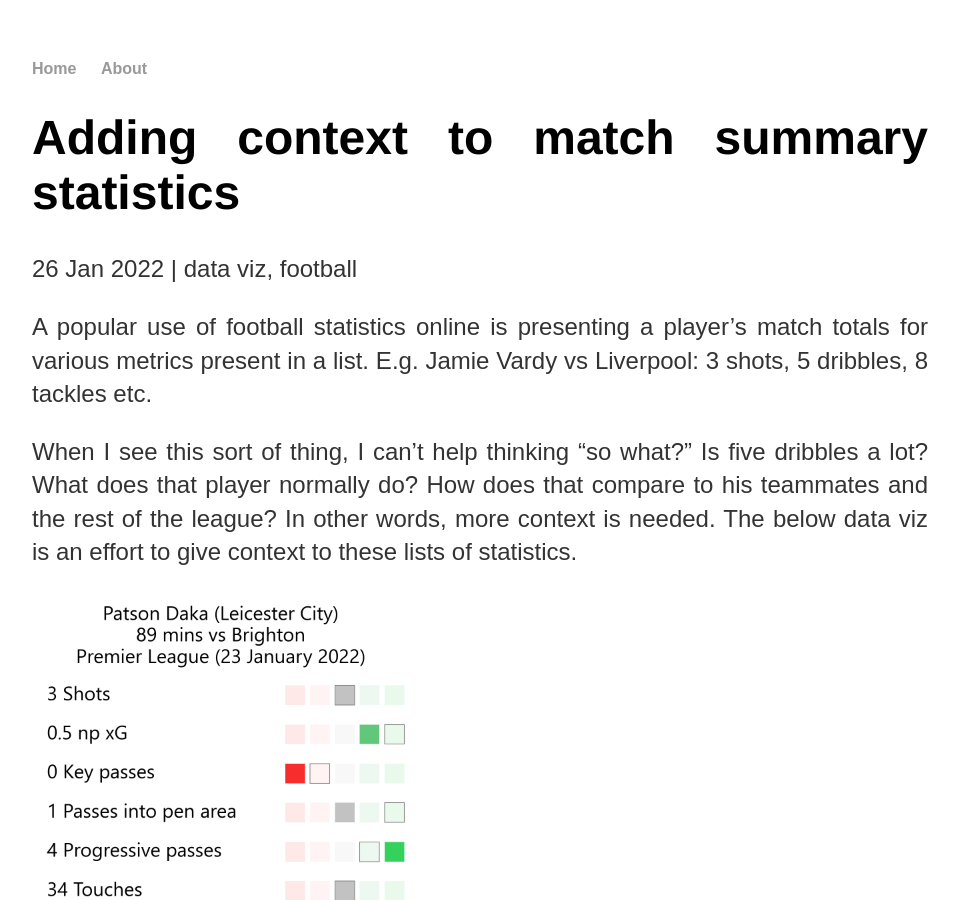
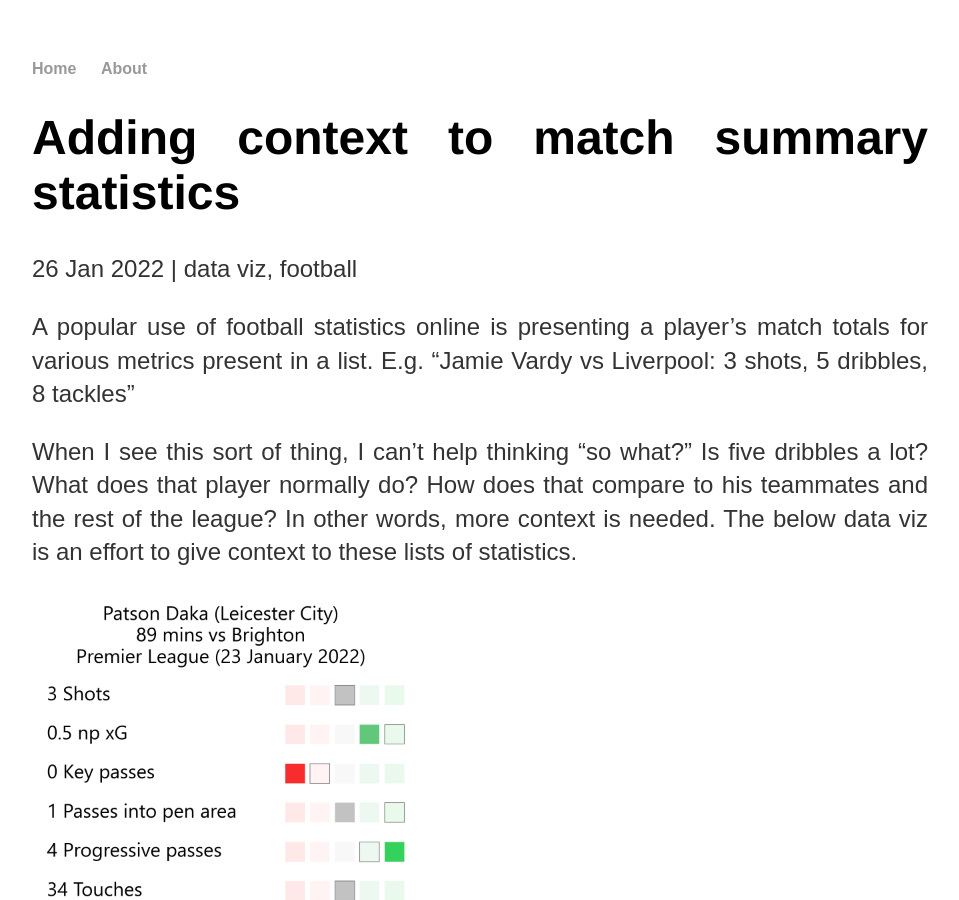
Before and after one commit to georgeball95/georgeball95.github.io, a Jekyll site: the page built from _posts/2022-01-26-match-summary-data-viz.md, in a window 1280 px wide and 900 px high. Shown: the whole window, without its empty margins (160-1119 px from the left). Built offline with Jekyll 4.4.1, drawn with Linux system fonts in a browser that asks for light colours; some of the changed text lies outside the part shown.

```diff
--- a/_posts/2022-01-26-match-summary-data-viz.md
+++ b/_posts/2022-01-26-match-summary-data-viz.md
@@ -5,7 +5,7 @@ date: 2022-01-26
 tags: ["data viz, football"]
 ---
 
-A popular use of football statistics online is presenting a player's match totals for various metrics present in a list. E.g. Jamie Vardy vs Liverpool: 3 shots, 5 dribbles, 8 tackles etc.
+A popular use of football statistics online is presenting a player's match totals for various metrics present in a list. E.g. "Jamie Vardy vs Liverpool: 3 shots, 5 dribbles, 8 tackles"
 
 When I see this sort of thing, I can't help thinking "so what?" Is five dribbles a lot? What does that player normally do? How does that compare to his teammates and the rest of the league? In other words, more context is needed. The below data viz is an effort to give context to these lists of statistics.
 
--- a/about/index.html
+++ b/about/index.html
@@ -3,5 +3,5 @@ layout: default
 title: About
 ---
 <div class="blurb">
-	<p>Data Science blog</p>
+	<p>Data Scientist, interested in applying data analysis to sports. Also, data viz and forecasting.</p>
 </div><!-- /.blurb -->
```
Also changed, not shown: other parts of _posts/2022-01-26-match-summary-data-viz.md (+1 -1 lines).
